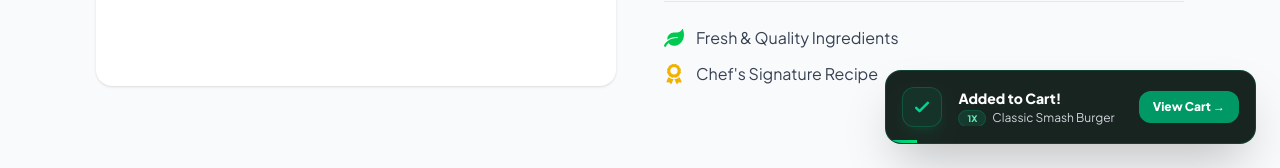
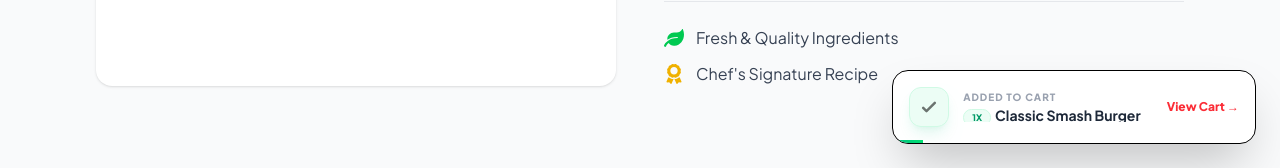
Before and after one commit to yogesshh01/Fastfood-Store, a React (Vite) app: page /product/1 in a window 1280 px wide. Both pictures are taken after a click on the button "Add to Cart". Shown: the part 632-800 px from the top of the page. Built offline with nearby package versions, Linux system fonts and the light colour scheme.

Commit message:
Unify toast notifications in Menu and ProductDetail pages to a premium light-themed success banner with a timer bar

```diff
--- a/src/pages/Menu.jsx
+++ b/src/pages/Menu.jsx
@@ -115,7 +115,7 @@
       }
       return [...prev, { ...item, quantity: 1 }];
     });
-    triggerToast(`🛒 ${item.name} added to cart!`);
+    triggerToast(item.name);
   };
 
   // Total filtered items based on search query
@@ -143,10 +143,29 @@
 
   return (
     <div className="w-full bg-[#FAF8F5] text-gray-900 overflow-x-clip font-sans min-h-screen pb-16">
-      {/* Toast Alert */}
+      {/* Premium Toast Alert */}
       {toastMessage && (
-        <div className="fixed bottom-6 left-6 z-50 bg-[#160704] text-white px-5 py-3 rounded-2xl shadow-2xl flex items-center gap-3 border border-amber-500/20 animate-bounce">
-          <span className="font-extrabold text-sm">{toastMessage}</span>
+        <div className="fixed bottom-6 left-6 z-50 bg-white border border-gray-150 rounded-2xl shadow-2xl p-4 flex items-center gap-3.5 animate-in fade-in slide-in-from-bottom-5 duration-300 max-w-sm overflow-hidden min-w-[280px]">
+          {/* Green check icon */}
+          <div className="w-10 h-10 bg-emerald-50 rounded-xl flex items-center justify-center shrink-0 border border-emerald-100 shadow-lg shadow-emerald-500/10">
+            <svg className="w-5 h-5 animate-pulse" fill="none" stroke="currentColor" strokeWidth="3" viewBox="0 0 24 24">
+              <path strokeLinecap="round" strokeLinejoin="round" d="M5 13l4 4L19 7" />
+            </svg>
+          </div>
+          {/* Text and Actions */}
+          <div className="flex-1 min-w-0 pr-2">
+            <p className="text-[10px] font-black text-gray-400 uppercase tracking-widest leading-none">Added to Cart</p>
+            <p className="text-sm font-bold text-gray-800 truncate mt-1.5 leading-none">{toastMessage}</p>
+          </div>
+          {/* Action Button */}
+          <button
+            onClick={() => navigate("/cart")}
+            className="text-xs font-black text-red-500 hover:text-red-600 hover:underline cursor-pointer shrink-0 whitespace-nowrap ml-1"
+          >
+            View Cart →
+          </button>
+          {/* Progress Indicator Bar */}
+          <div className="absolute bottom-0 left-0 h-[3px] bg-gradient-to-r from-emerald-500 to-green-400 animate-shrink-width"></div>
         </div>
       )}
 
--- a/src/pages/ProductDetail.jsx
+++ b/src/pages/ProductDetail.jsx
@@ -176,18 +176,18 @@
         </div>
       {/* Side Success Toast Notification */}
       {showPopup && (
-        <div className="fixed bottom-6 right-6 z-50 bg-[#0c1913]/95 backdrop-blur-lg border border-emerald-500/20 rounded-2xl shadow-2xl p-4 flex items-center gap-4 animate-in fade-in slide-in-from-bottom-5 duration-300 max-w-sm overflow-hidden">
+        <div className="fixed bottom-6 right-6 z-50 bg-white border border-gray-150 rounded-2xl shadow-2xl p-4 flex items-center gap-3.5 animate-in fade-in slide-in-from-bottom-5 duration-300 max-w-sm overflow-hidden min-w-[280px]">
           {/* Green check icon */}
-          <div className="w-10 h-10 bg-emerald-500/10 rounded-xl flex items-center justify-center shrink-0 border border-emerald-500/25 shadow-lg shadow-emerald-500/10">
-            <svg className="w-5 h-5 text-emerald-400" fill="none" stroke="currentColor" strokeWidth="3" viewBox="0 0 24 24">
+          <div className="w-10 h-10 bg-emerald-50 rounded-xl flex items-center justify-center shrink-0 border border-emerald-100 shadow-lg shadow-emerald-500/10">
+            <svg className="w-5 h-5 animate-pulse" fill="none" stroke="currentColor" strokeWidth="3" viewBox="0 0 24 24">
               <path strokeLinecap="round" strokeLinejoin="round" d="M5 13l4 4L19 7" />
             </svg>
           </div>
           {/* Text and Actions */}
           <div className="flex-1 min-w-0 pr-2">
-            <p className="text-sm font-extrabold text-white">Added to Cart!</p>
-            <p className="text-xs text-gray-300 truncate mt-0.5">
-              <span className="bg-emerald-500/15 text-emerald-300 border border-emerald-500/20 rounded-full px-2 py-0.5 text-[9px] font-black mr-1.5 uppercase">
+            <p className="text-[10px] font-black text-gray-400 uppercase tracking-widest leading-none">Added to Cart</p>
+            <p className="text-sm font-bold text-gray-800 truncate mt-1.5 leading-none">
+              <span className="bg-emerald-50 text-emerald-600 border border-emerald-100 rounded-full px-2 py-0.5 text-[9px] font-black mr-1 uppercase">
                 {quantity}x
               </span>
               {product.name}
@@ -196,7 +196,7 @@
           {/* Action Button */}
           <button
             onClick={() => navigate("/cart")}
-            className="text-xs font-black text-white bg-emerald-600 hover:bg-emerald-500 hover:shadow-lg hover:shadow-emerald-500/20 px-3.5 py-2 rounded-xl active:scale-95 transition-all cursor-pointer shrink-0 whitespace-nowrap"
+            className="text-xs font-black text-red-500 hover:text-red-600 hover:underline cursor-pointer shrink-0 whitespace-nowrap ml-1"
           >
             View Cart →
           </button>
```
